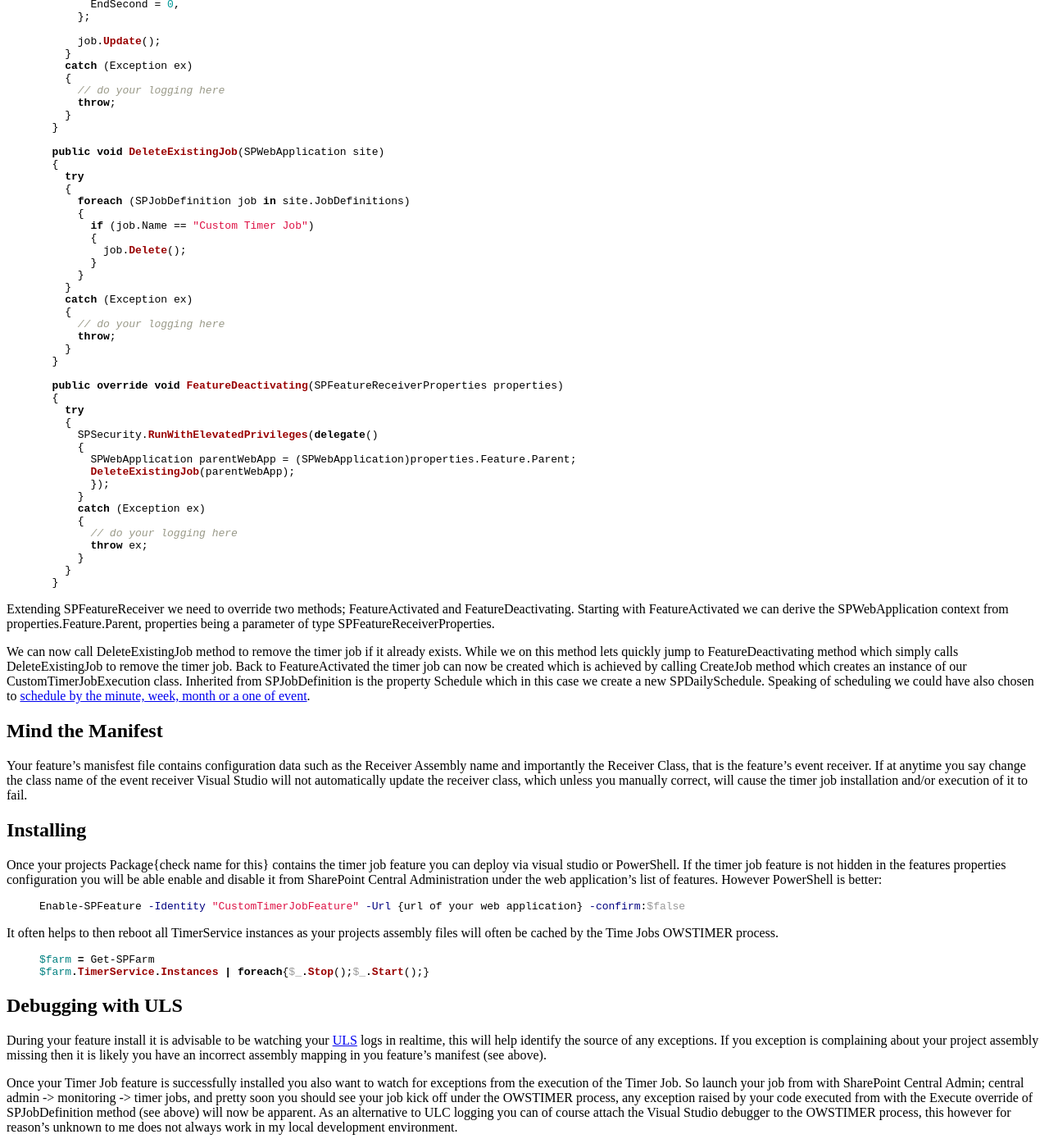
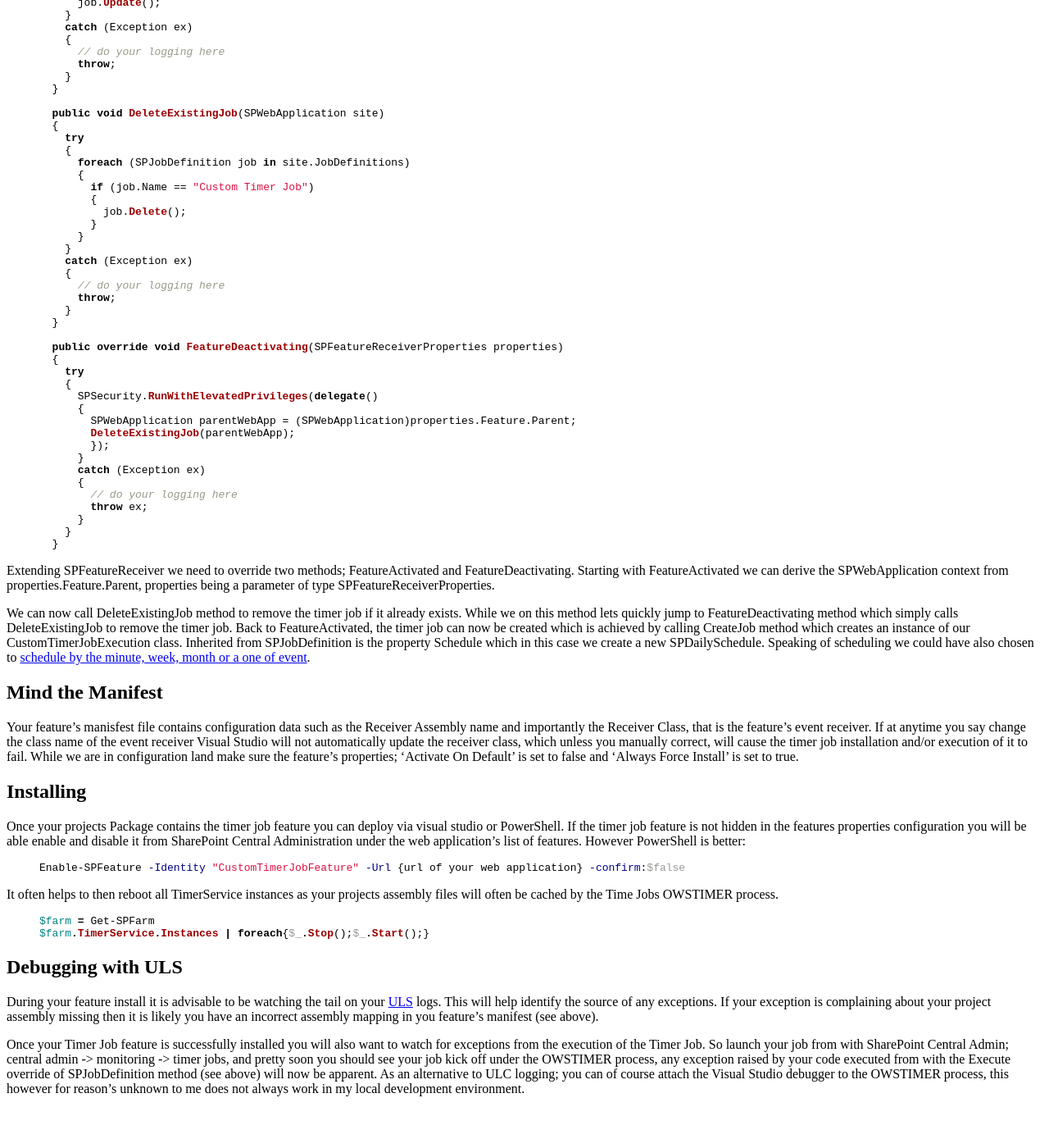
Before and after one commit to michaelbramwell/michaelbramwell.github.io, a Jekyll site: the page built from _posts/2015-01-22-installing-timer-jobs-in-sharepoint-2013.md, in a window 1280 px wide and 1400 px high, scrolled down 1789 px. Shown: the whole window at 82% size. Built offline with Jekyll 4.4.1, drawn with Linux system fonts in a browser that asks for light colours; after the commit the page ends 3142 px from its top, so only the background shows below that; some of the changed text lies outside the part shown.

Commit message:
Final words on timer job article with a whole lot of tweaking.

```diff
--- a/_posts/2015-01-22-installing-timer-jobs-in-sharepoint-2013.md
+++ b/_posts/2015-01-22-installing-timer-jobs-in-sharepoint-2013.md
@@ -8,12 +8,9 @@
 {{ page.title }}
 ================
 
-Status: Draft
--------------
-
 Abstract
 --------
-There are plenty of articles which more or less detail the title of this post, [msdn for example](https://msdn.microsoft.com/en-us/library/office/hh528519(v=office.14).aspx), this is just what made sense for myself in the context of a SharePoint 2013 Timer Job that requires Web Application Feature scope.
+There are plenty of articles which more or less detail the title of this post, [msdn for example](https://msdn.microsoft.com/en-us/library/office/hh528519(v=office.14).aspx), this is just what made sense for myself in the context of a SharePoint 2013 Timer Job that requires Web Application Feature scope. Some of the code contained within is morphed from this [article](http://www.codeproject.com/Tips/634208/Create-and-Deploy-Custom-Timer-Job-Definition-in-S)
 
 Extend SPJobDefinition
 ----------------------
@@ -172,15 +169,16 @@
 
 Extending SPFeatureReceiver we need to override two methods; FeatureActivated and FeatureDeactivating. Starting with FeatureActivated we can derive the SPWebApplication context from properties.Feature.Parent, properties being a parameter of type SPFeatureReceiverProperties.
 
-We can now call DeleteExistingJob method to remove the timer job if it already exists. While we on this method lets quickly jump to FeatureDeactivating method which simply calls DeleteExistingJob to remove the timer job. Back to FeatureActivated the timer job can now be created which is achieved by calling CreateJob method which creates an instance of our CustomTimerJobExecution class. Inherited from SPJobDefinition is the property Schedule which in this case we create a new SPDailySchedule. Speaking of scheduling we could have also chosen to [schedule by the minute, week, month or a one of event](https://msdn.microsoft.com/en-us/library/office/microsoft.sharepoint.spschedule(v=office.15).aspx).
+We can now call DeleteExistingJob method to remove the timer job if it already exists. While we on this method lets quickly jump to FeatureDeactivating method which simply calls DeleteExistingJob to remove the timer job. Back to FeatureActivated, the timer job can now be created which is achieved by calling CreateJob method which creates an instance of our CustomTimerJobExecution class. Inherited from SPJobDefinition is the property Schedule which in this case we create a new SPDailySchedule. Speaking of scheduling we could have also chosen to [schedule by the minute, week, month or a one of event](https://msdn.microsoft.com/en-us/library/office/microsoft.sharepoint.spschedule(v=office.15).aspx).
 
 Mind the Manifest
 -----------------
 Your feature's manisfest file contains configuration data such as the Receiver Assembly name and importantly the Receiver Class, that is the feature's event receiver. If at anytime you say change the class name of the event receiver Visual Studio will not automatically update the receiver class, which unless you manually correct, will cause the timer job installation and/or execution of it to fail.
+While we are in configuration land make sure the feature's properties; 'Activate On Default' is set to false and 'Always Force Install' is set to true.
 
 Installing
 ----------
-Once your projects Package{check name for this} contains the timer job feature you can deploy via visual studio or PowerShell. If the timer job feature is not hidden in the features properties configuration you will be able enable and disable it from SharePoint Central Administration under the web application's list of features. However PowerShell is better:
+Once your projects Package contains the timer job feature you can deploy via visual studio or PowerShell. If the timer job feature is not hidden in the features properties configuration you will be able enable and disable it from SharePoint Central Administration under the web application's list of features. However PowerShell is better:
 
 {% highlight PowerShell %}
 Enable-SPFeature -Identity "CustomTimerJobFeature" -Url {url of your web application} -confirm:$false
@@ -195,6 +193,6 @@
 
 Debugging with ULS
 ------------------
-During your feature install it is advisable to be watching your [ULS](https://msdn.microsoft.com/en-us/library/office/ff512738(v=office.14).aspx) logs in realtime, this will help identify the source of any exceptions. If you exception is complaining about your project assembly missing then it is likely you have an incorrect assembly mapping in you feature's manifest (see above).
+During your feature install it is advisable to be watching the tail on your  [ULS](https://msdn.microsoft.com/en-us/library/office/ff512738(v=office.14).aspx) logs. This will help identify the source of any exceptions. If your exception is complaining about your project assembly missing then it is likely you have an incorrect assembly mapping in you feature's manifest (see above).
 
-Once your Timer Job feature is successfully installed you also want to watch for exceptions from the execution of the Timer Job. So launch your job from with SharePoint Central Admin; central admin -> monitoring -> timer jobs, and pretty soon you should see your job kick off under the OWSTIMER process, any exception raised by your code executed from with the Execute override of SPJobDefinition method (see above) will now be apparent. As an alternative to ULC logging you can of course attach the Visual Studio debugger to the OWSTIMER process, this however for reason's unknown to me does not always work in my local development environment.
+Once your Timer Job feature is successfully installed you will also want to watch for exceptions from the execution of the Timer Job. So launch your job from with SharePoint Central Admin; central admin -> monitoring -> timer jobs, and pretty soon you should see your job kick off under the OWSTIMER process, any exception raised by your code executed from with the Execute override of SPJobDefinition method (see above) will now be apparent. As an alternative to ULC logging; you can of course attach the Visual Studio debugger to the OWSTIMER process, this however for reason's unknown to me does not always work in my local development environment.
```
Also changed, not shown: 1 other file.
